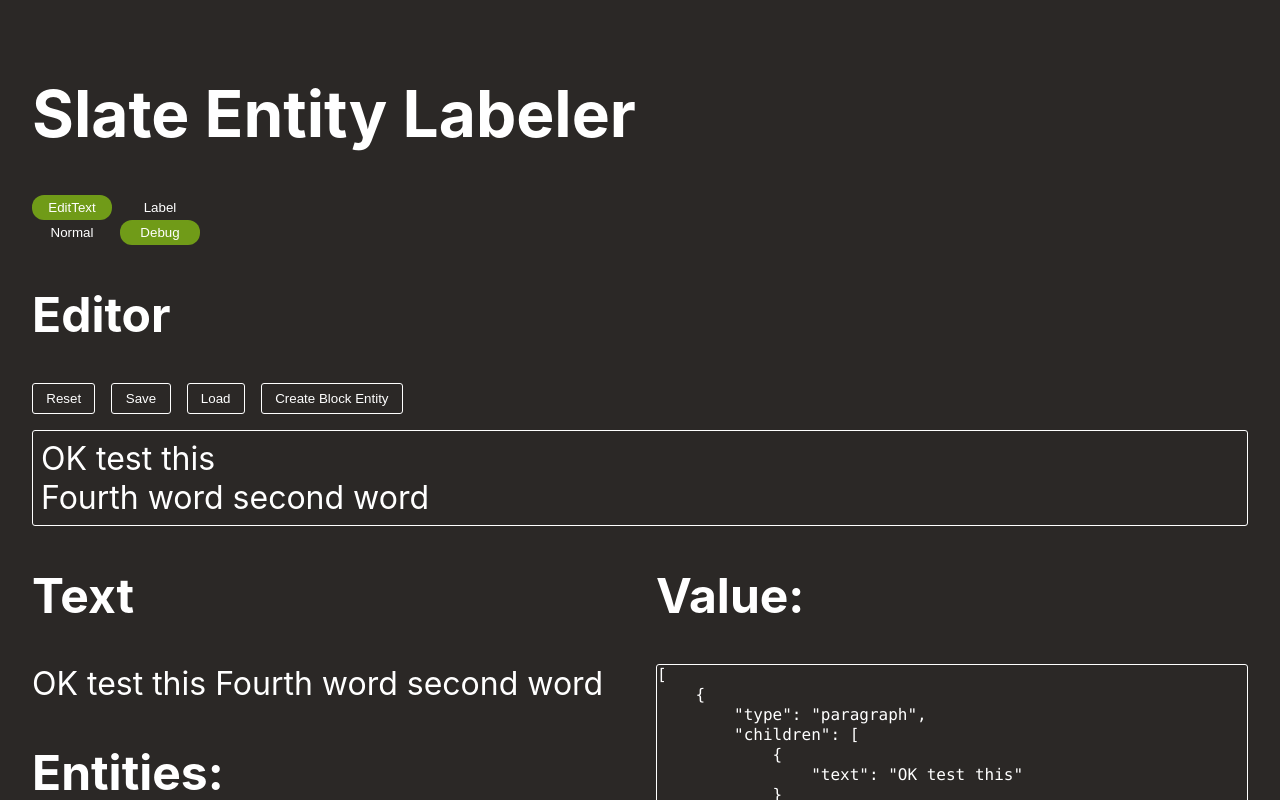
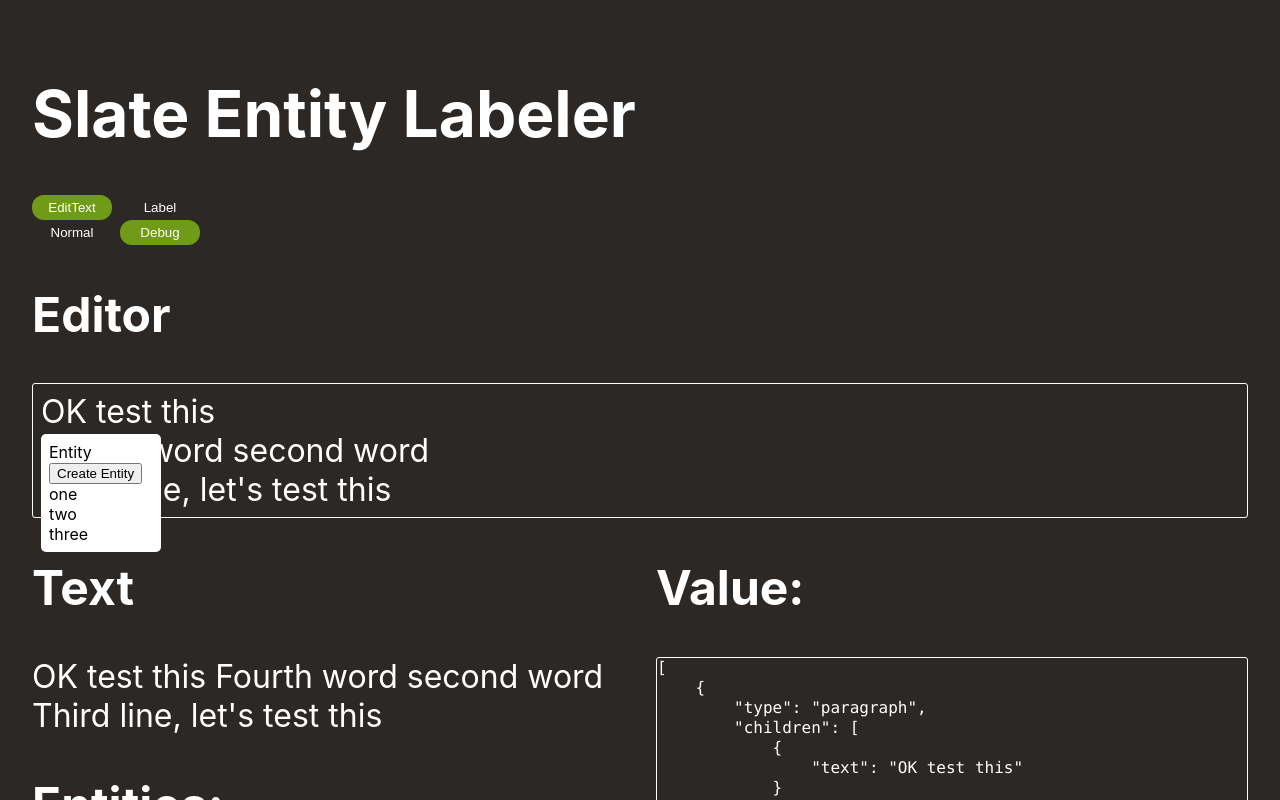
Before and after one commit to mattmazzola/slate-entity-labeler-next, a React (Create React App) app: page / in a window 1280 px wide. Shown: the top 800 px of the page. Built offline with nearby package versions, Linux system fonts and the light colour scheme.

Commit message:
Remove toolbar, add floating picker, add entity id and name

```diff
--- a/src/App.tsx
+++ b/src/App.tsx
@@ -1,18 +1,21 @@
 import React from 'react'
 import styled from 'styled-components'
-import EntityLabeler, { CustomElement, IEntity, DebugMode, LabelMode } from './components/EntityLabeler'
+import EntityLabeler, { CustomElement, IEntity, DebugMode, LabelMode, EntityData } from './components/EntityLabeler'
 import SliderOptions from './components/SliderOptions'
 
 const defaultText = `
 OK test this
 Fourth word second word
+Third line, let's test this
 `.trim()
+
+
 
 const App: React.FC = () => {
   const [text, setText] = React.useState<string>(defaultText)
   const [labelMode, setLabelMode] = React.useState<LabelMode>(LabelMode.EditText)
   const [debugMode, setDebugMode] = React.useState<DebugMode>(DebugMode.Debug)
-  const [entities, setEntities] = React.useState<IEntity<unknown>[]>([])
+  const [entities, setEntities] = React.useState<IEntity<EntityData>[]>([])
   const [value, setValue] = React.useState<CustomElement[] | undefined>()
 
   const onChangeValue = (value: CustomElement[]) => {
@@ -23,7 +26,7 @@
     setText(text)
   }
 
-  const onChangeEntities = (entities: IEntity<unknown>[]) => {
+  const onChangeEntities = (entities: IEntity<EntityData>[]) => {
     setEntities(entities)
   }
 
--- /dev/null
+++ b/src/components/EntityLabeler/EntityElement.tsx
@@ -0,0 +1,27 @@
+import { RenderElementProps } from "slate-react"
+import styled from "styled-components"
+import { DebugMode } from "./models"
+
+type Props = RenderElementProps & {
+    mode: DebugMode
+}
+
+export const EntityElement: React.FC<Props> = props => {
+    return (
+        <EntityWrapper
+            {...props.attributes}
+            data-is-entity={true}
+        >
+            {props.children}
+        </EntityWrapper>
+    )
+}
+
+const EntityWrapper = styled.div`
+    display: inline-block;
+    border-radius: 3px;
+
+    background: var(--color-entities-base);
+    margin: -1px;
+    border 1px solid var(--color-entities-base);
+`
--- a/src/components/EntityLabeler/EntityLabeler.tsx
+++ b/src/components/EntityLabeler/EntityLabeler.tsx
@@ -4,26 +4,11 @@
 import { Slate, Editable, withReact, DefaultElement, RenderElementProps } from 'slate-react'
 
 import { convertEntitiesAndTextToTokenizedEditorValue, CustomEditor, CustomText, deserialize, debounce, defaultValue, CustomElement, serialize, withLabels } from './utils'
-import { Toolbar } from './Toolbar'
-import { IEntity } from './models'
-
-const slatejsContentKey = 'slatejs-content-key'
-
-const getSavedValueOrDefault = () => {
-    const storedContent = localStorage.getItem(slatejsContentKey)
-    const value: CustomElement[] = storedContent
-        ? JSON.parse(storedContent)
-        : defaultValue
-
-    return value
-}
-
-const saveValue = (value: CustomElement[]) => {
-    // Save the value to Local Storage.
-    const content = JSON.stringify(value)
-    localStorage.setItem(slatejsContentKey, content)
-    localStorage.setItem('serializedContent', serialize(value as CustomElement[]))
-}
+import { DebugMode, IEntity, LabelMode } from './models'
+import { EntityPicker } from './EntityPicker'
+import { TokenElement } from './TokenElement'
+import { EntityElement } from './EntityElement'
+import { EntityData } from '.'
 
 const selectionChange = (selection: BaseSelection, editor: Editor) => {
     if (!selection) {
@@ -69,24 +54,24 @@
     }
 }
 
-export enum LabelMode {
-    EditText = 'EditText',
-    Label = 'Label'
-}
+const editOperationTypes = [
+    'remove_text',
+    'insert_text',
+    // Need these operations to use Transforms.wrapNodes
+    // 'remove_node',
+    // 'insert_node',
+]
 
-export enum DebugMode {
-    Normal = 'Normal',
-    Debug = 'Debug'
-}
+const selectionOperationType = 'set_selection'
 
 type Props = {
     text: string,
-    entities: IEntity<unknown>[]
+    entities: IEntity<EntityData>[]
     labelMode: LabelMode
     debugMode: DebugMode
     onChangeValue: (value: CustomElement[]) => void
     onChangeText: (text: string) => void
-    onChangeEntities: (entities: IEntity<unknown>[]) => void
+    onChangeEntities: (entities: IEntity<EntityData>[]) => void
 }
 
 const EntityLabeler: React.FC<Props> = props => {
@@ -141,28 +126,6 @@
 
     const editor = React.useMemo(() => withLabels(withReact(createEditor())), [])
 
-    const onSaveValue = () => {
-        if (typeof value === 'object') {
-            saveValue(value)
-        }
-    }
-
-    const onLoadValue = () => {
-        const value = getSavedValueOrDefault()
-
-        setValue(value)
-    }
-
-    const editOperationTypes = [
-        'remove_text',
-        'insert_text',
-        // Need these operations to use Transforms.wrapNodes
-        // 'remove_node',
-        // 'insert_node',
-    ]
-
-    const selectionOperationType = 'set_selection'
-
     return (
         <Slate
             editor={editor}
@@ -201,95 +164,30 @@
                 }
             }}
         >
-            <ToolbarWrapper>
-                <Toolbar
-                    onClear={() => setValue(defaultValue)}
-                    onSave={onSaveValue}
-                    onLoad={onLoadValue}
+            <EditorWrapper>
+                <Editable
+                    renderElement={renderElementProps => renderElement(props.debugMode, renderElementProps)}
                 />
-                <EditorWrapper>
-                    <Editable
-                        renderElement={renderElementProps => renderElement(props.debugMode, renderElementProps)}
-                    />
-                </EditorWrapper>
-            </ToolbarWrapper>
+                <EntityPicker
+                    options={['one', 'two', 'three']}
+                    onClickCreate={(entityId, entityName) => CustomEditor.toggleBlockEntity(editor, entityId, entityName)}
+                />
+            </EditorWrapper>
         </Slate>
     )
 }
-
-const ToolbarWrapper = styled.div`
-    display: flex;
-    flex-direction: column;
-    gap: 1rem;
-`
 
 const EditorWrapper = styled.div`
     border: 1px solid var(--color-white);
     border-radius: 3px;
     padding: 0.5rem;
+    position: relative;
 
     [data-slate-editor="true"] :is(p, pre) {
         padding: 0;
         margin: 0;
     }
 `
-
-const EntityWrapper = styled.div<{ mode: DebugMode }>`
-    display: inline-block;
-    border-radius: 3px;
-
-    background: var(--color-entities-base);
-    margin: -1px;
-    border 1px solid var(--color-entities-base);
-
-    ${props => props.mode === DebugMode.Debug
-        ? `
-        `
-        : ''}
-`
-
-type ElementProps = RenderElementProps & {
-    mode: DebugMode
-}
-
-const EntityElement: React.FC<ElementProps> = props => {
-    return (
-        <EntityWrapper
-            {...props.attributes}
-            data-is-entity={true}
-            mode={props.mode}
-        >
-            {props.children}
-        </EntityWrapper>
-    )
-}
-
-const TokenWrapper = styled.div<{ mode: DebugMode }>`
-    display: inline-block;
-    border-radius: 3px;
-
-    ${props => props.mode === DebugMode.Debug
-        ? `
-        background: var(--color-token-base);
-        margin: -1px;
-        border 1px solid var(--color-token-base);
-        `
-        : ''
-    }
-`
-
-const TokenElement: React.FC<ElementProps> = props => {
-    return (
-        <TokenWrapper
-            {...props.attributes}
-            data-is-token={true}
-            mode={props.mode}
-        >
-            {props.children}
-        </TokenWrapper>
-    )
-}
-
 
 const renderElement = (mode: DebugMode, props: RenderElementProps) => {
     switch (props.element.type) {
--- /dev/null
+++ b/src/components/EntityLabeler/EntityPicker.tsx
@@ -0,0 +1,41 @@
+import React from 'react'
+import styled from 'styled-components'
+
+type Props = {
+    options: string[]
+    onClickCreate: (entityId: string, entityName: string) => void
+}
+
+export const EntityPicker: React.FC<Props> = (props) => {
+    const randomValue = Math.floor(Math.random() * 10000)
+    const entityId = `entityId-${randomValue}`
+    const entityName = `entityName-${randomValue}`
+
+    return (
+        <Wrapper>
+            <div>
+                Entity
+            </div>
+            <button onClick={() => props.onClickCreate(entityId, entityName)}>Create Entity</button>
+            <div>
+                {props.options.map(option => {
+                    return (
+                        <div>{option}</div>
+                    )
+                })}
+            </div>
+        </Wrapper>
+    )
+}
+
+const Wrapper = styled.div`
+    position: absolute;
+    top: 50px;
+    background: white;
+    color: black;
+    font-size: 1rem;
+    border-radius: 5px;
+    width: 120px;
+    z-index: 1;
+    padding: 0.5rem;
+`
--- /dev/null
+++ b/src/components/EntityLabeler/TokenElement.tsx
@@ -0,0 +1,33 @@
+import { RenderElementProps } from "slate-react"
+import styled from "styled-components"
+import { DebugMode } from "./models"
+
+type TokenProps = RenderElementProps & {
+    mode: DebugMode
+}
+
+export const TokenElement: React.FC<TokenProps> = props => {
+    return (
+        <TokenWrapper
+            {...props.attributes}
+            data-is-token={true}
+            mode={props.mode}
+        >
+            {props.children}
+        </TokenWrapper>
+    )
+}
+
+const TokenWrapper = styled.div<{ mode: DebugMode }>`
+    display: inline-block;
+    border-radius: 3px;
+
+    ${props => props.mode === DebugMode.Debug
+        ? `
+        background: var(--color-token-base);
+        margin: -1px;
+        border 1px solid var(--color-token-base);
+        `
+        : ''
+        }
+`
--- a/src/components/EntityLabeler/Toolbar.tsx
+++ b/src/components/EntityLabeler/Toolbar.tsx
@@ -36,7 +36,7 @@
             </Button>
             <Button
                 onClick={() => {
-                    CustomEditor.toggleBlockEntity(editor)
+                    CustomEditor.toggleBlockEntity(editor, 'entity-id-1', 'entity-name-1')
                 }}
             >
                 Create Block Entity
--- a/src/components/EntityLabeler/index.ts
+++ b/src/components/EntityLabeler/index.ts
@@ -2,9 +2,5 @@
 // Note: Only intend to export IEntity, but CRA isolatedModules for babel error blocks
 export * from './models'
 export * from './utils'
-export {
-    LabelMode,
-    DebugMode
-} from './EntityLabeler'
 
 export default EntityLabeler
--- a/src/components/EntityLabeler/utils.ts
+++ b/src/components/EntityLabeler/utils.ts
@@ -1,5 +1,6 @@
 import { Editor, BaseText, Transforms, BaseEditor, Node } from 'slate'
 import { ReactEditor } from 'slate-react'
+import { EntityData } from '.'
 import { IEntity, IEntityPlaceholder, IToken, TokenOrEntity, TokenType } from './models'
 
 type CustomElementBase = {
@@ -13,6 +14,8 @@
 
 type SlateEntity = CustomElementBase & {
     type: "entity"
+    entityId: string
+    entityName: string
 }
 
 type SlateParagraph = CustomElementBase & {
@@ -64,28 +67,29 @@
         })]
 
         const entities = entitiesNodeEntries
-            .map<IEntity<unknown>>(([entityNode, path]) => {
+            .map<IEntity<EntityData>>(([node, path]) => {
                 // Attempt to use Slate Node API but it was more complicated
                 // Note.elements returns root Node?
                 // const tokenNodeEntries = [...Node.elements(entityNode, {
                 //     pass: ([n, p]) => (n as CustomElement).type === 'token'
                 // })]
 
+                const entityNode = node as SlateEntity
+
                 let startTokenIndex = -1
                 let tokenLength = 1
-                let tokens = (entityNode as CustomElement).children
+                let tokensElements = entityNode.children
                     .filter(n => (n as CustomElement).type === 'token')
 
+                const tokens = tokensElements as SlateToken[]
                 if (tokens.length > 0) {
                     const firsToken = tokens[0]
-                    if ((firsToken as CustomElement).type === "token") {
-                        startTokenIndex = (firsToken as any).tokenIndex
-                    }
-
+                    startTokenIndex = firsToken.tokenIndex
                     tokenLength = tokens.length
                 }
-                // If you only select a single token, sometimes the entity will wrap the text inside the token
-                // Instead of wrapping the token
+
+                // If you only select a single token, Transforms.wrapNodes will wrap the text
+                // inside the token nstead of wrapping the token
                 // In this case, we get the parent token and then reinsert it into the entity
                 else {
                     const parent = Node.parent(editor, path)
@@ -95,22 +99,30 @@
                 }
 
                 const text = Node.string(entityNode)
-                return {
+                const entity: IEntity<EntityData> = {
                     data: {
+                        name: entityNode.entityName,
                         text
                     },
+                    id: entityNode.entityId,
                     startTokenIndex,
                     tokenLength,
                 }
+
+                return entity
             })
 
         return entities
     },
 
-    toggleBlockEntity(editor: CustomEditor) {
+    toggleBlockEntity(
+        editor: CustomEditor,
+        entityId: string,
+        entityName: string
+    ) {
         Transforms.wrapNodes(
             editor,
-            { type: 'entity' } as CustomElement,
+            { type: 'entity', entityId, entityName } as CustomElement,
             { split: true }
         )
     }
@@ -252,7 +264,7 @@
  */
 export const convertEntitiesAndTextToTokenizedEditorValue = (
     text: string,
-    customEntities: IEntity<unknown>[]
+    customEntities: IEntity<EntityData>[]
 ) => {
     const normalizedEntities = normalizeEntities(customEntities)
     const lines = text.split('\n')
@@ -279,7 +291,7 @@
 
 export const normalizeEntities = <T>(x: T): T => { return x }
 
-export const labelTokens = (tokens: IToken[], customEntities: IEntity<unknown>[]): TokenOrEntity[] => {
+export const labelTokens = <T>(tokens: IToken[], customEntities: IEntity<T>[]): TokenOrEntity<T>[] => {
     return wrapTokensWithEntities(tokens, customEntities)
 }
 
@@ -311,13 +323,13 @@
  * @param tokens Array of Tokens
  * @param entities Array of Custom Entities with Token Indicies
  */
-export const wrapTokensWithEntities = (tokens: IToken[], entities: IEntity<unknown>[]): TokenOrEntity[] => {
+export const wrapTokensWithEntities = <T>(tokens: IToken[], entities: IEntity<T>[]): TokenOrEntity<T>[] => {
     // If there are no entities than no work to do, return tokens
     if (entities.length === 0) {
         return tokens
     }
 
-    const tokenArray: TokenOrEntity[] = []
+    const tokenArray: TokenOrEntity<T>[] = []
     const sortedEntities = [...entities].sort((a, b) => a.startTokenIndex - b.startTokenIndex)
 
     // Include all non labeled tokens before first entity
@@ -329,7 +341,7 @@
     for (const [i, cet] of Array.from(sortedEntities.entries())) {
         // push labeled tokens
         const endTokenIndex = cet.startTokenIndex + cet.tokenLength
-        const entity: IEntityPlaceholder = {
+        const entity: IEntityPlaceholder<T> = {
             type: TokenType.EntityPlaceholder,
             entity: cet,
             tokens: tokens.slice(cet.startTokenIndex, endTokenIndex)
@@ -364,7 +376,7 @@
     }
 ]
 
-export const convertToSlateValue = (tokensWithEntities: TokenOrEntity[][]): CustomElement[] => {
+export const convertToSlateValue = (tokensWithEntities: TokenOrEntity<EntityData>[][]): CustomElement[] => {
     // If there are no tokens, just return empty text node to ensure valid SlateValue object
     // In other words non-void parent nodes must have a child.
     if (tokensWithEntities.length === 0) {
@@ -393,6 +405,8 @@
 
                 const entityElemnt: CustomElement = {
                     type: "entity",
+                    entityId: tokenOrEntity.entity.id,
+                    entityName: tokenOrEntity.entity.data.name,
                     children: tokenElements
                 }
 
@@ -466,3 +480,20 @@
             })
     })
 }
+
+const slatejsContentKey = 'slatejs-content-key'
+
+const getSavedValueOrDefault = () => {
+    const storedContent = localStorage.getItem(slatejsContentKey)
+    const value: CustomElement[] = storedContent
+        ? JSON.parse(storedContent)
+        : defaultValue
+
+    return value
+}
+
+const saveValue = (value: CustomElement[]) => {
+    // Save the value to Local Storage.
+    const content = JSON.stringify(value)
+    localStorage.setItem(slatejsContentKey, content)
+}
```
Also changed, not shown: src/components/EntityLabeler/models.ts (+19 -3 lines).
